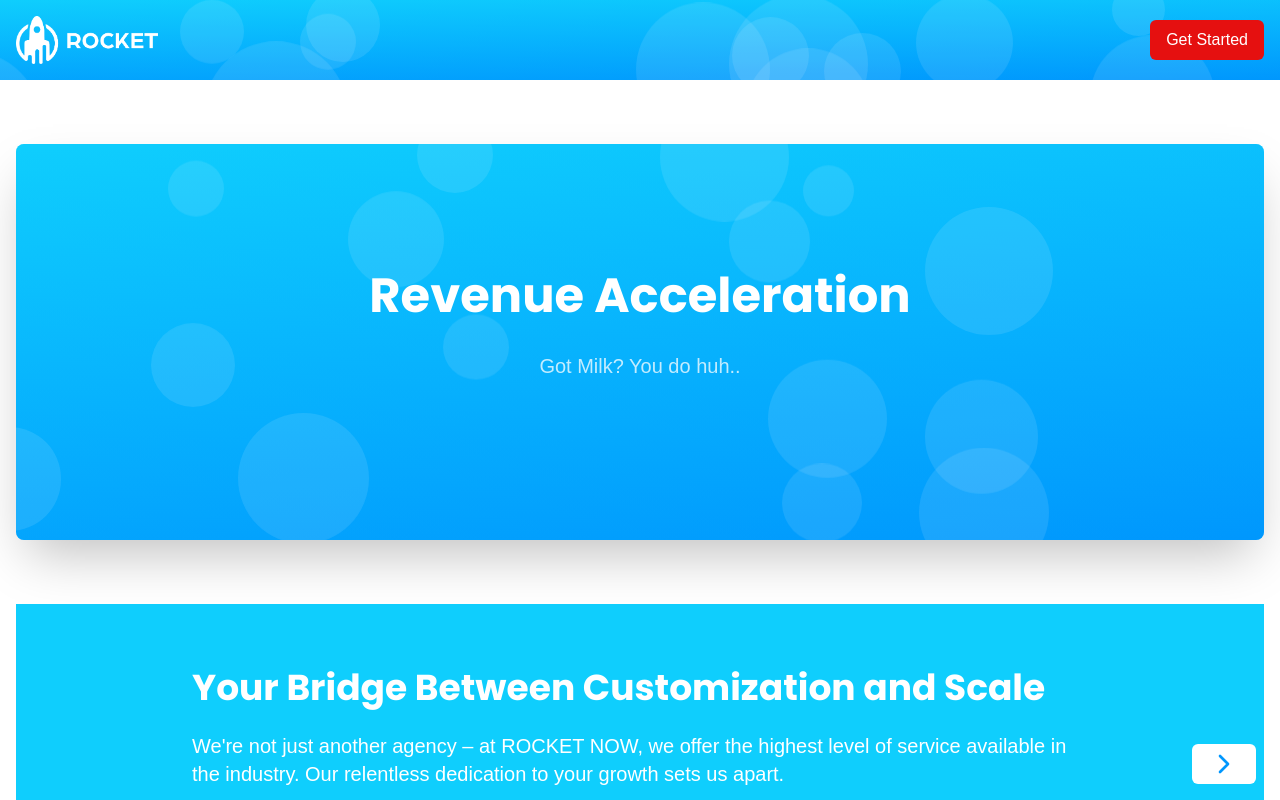
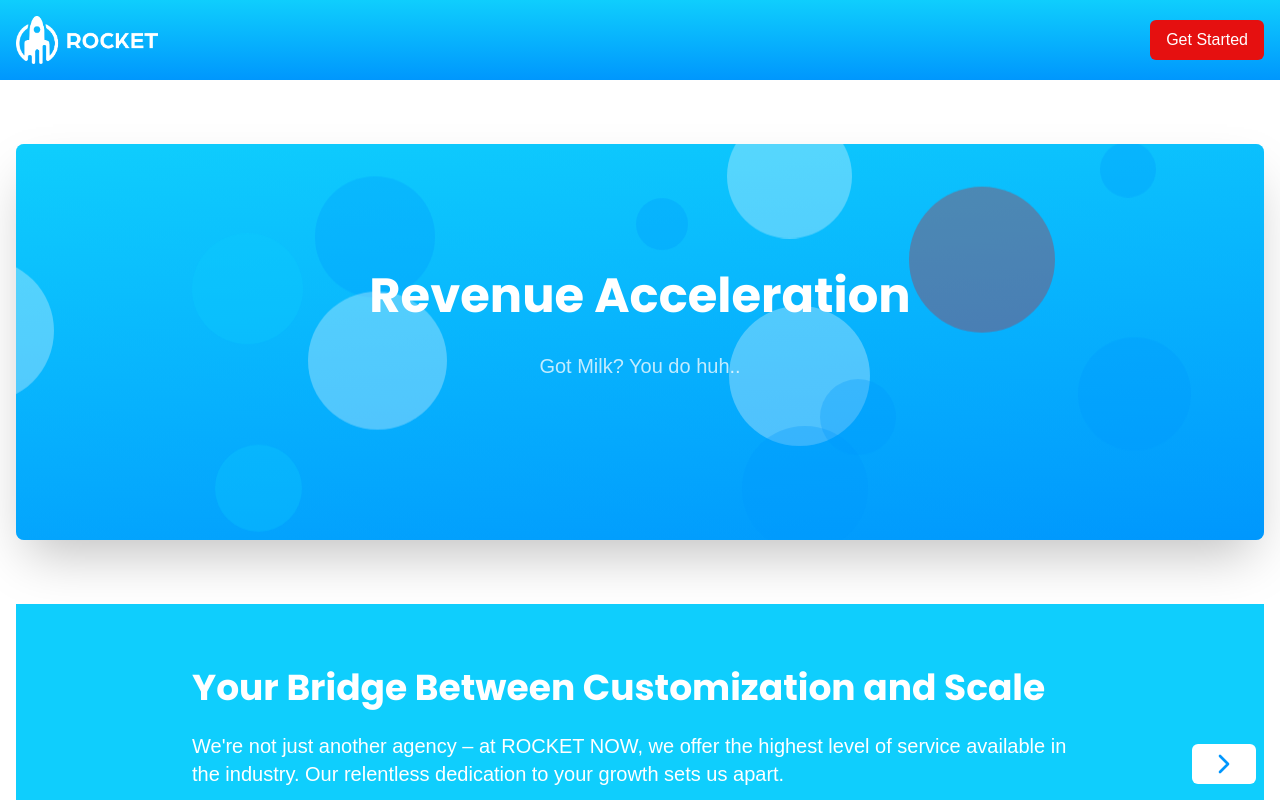
Before and after one commit to joshjvmes/leadgrowthbreeze, a React (Vite) app: page / in a window 1280 px wide. Shown: the top 800 px of the page. Built offline with nearby package versions, Linux system fonts and the light colour scheme.

Commit message:
Update bubble colors and navbar
Modified the animated background to feature multicolored bubbles and removed the bubbles from the navigation bar.
[skip gpt_engineer]

```diff
--- a/src/components/AnimatedBackground.jsx
+++ b/src/components/AnimatedBackground.jsx
@@ -8,6 +8,7 @@ const AnimatedBackground = () => {
     const minDuration = 5;
     const maxDuration = 15;
     const gridSize = 4; // 4x4 grid
+    const colors = ['#0FCEFD', '#0097FD', '#E51010', '#FFFFFF']; // Added multiple colors
 
     const positions = [];
     for (let i = 0; i < gridSize; i++) {
@@ -24,6 +25,7 @@ const AnimatedBackground = () => {
       size: Math.random() * (maxSize - minSize) + minSize,
       duration: Math.random() * (maxDuration - minDuration) + minDuration,
       delay: Math.random() * 5,
+      color: colors[Math.floor(Math.random() * colors.length)], // Randomly select a color
     }));
   }, []);
 
@@ -33,12 +35,14 @@ const AnimatedBackground = () => {
       {bubbles.map((bubble, i) => (
         <div
           key={i}
-          className="absolute rounded-full bg-white opacity-10 animate-float"
+          className="absolute rounded-full animate-float"
           style={{
             width: `${bubble.size}px`,
             height: `${bubble.size}px`,
             left: bubble.left,
             top: bubble.top,
+            backgroundColor: bubble.color,
+            opacity: 0.3,
             animationDuration: `${bubble.duration}s`,
             animationDelay: `${bubble.delay}s`,
           }}
--- a/src/pages/Index.jsx
+++ b/src/pages/Index.jsx
@@ -54,7 +54,6 @@ const Index = () => {
   return (
     <div className="min-h-screen bg-white">
       <header className="bg-gradient-to-b from-[#0FCEFD] to-[#0097FD] text-white py-4 relative">
-        <AnimatedBackground />
         <div className="container mx-auto px-4 flex justify-between items-center relative z-10">
           <img src="/rocket-logo.png" alt="ROCKET NOW" className="h-8 w-auto sm:h-12" />
           <Button className="bg-[#E51010] hover:bg-white hover:text-[#E51010] text-white text-sm sm:text-base">
```
